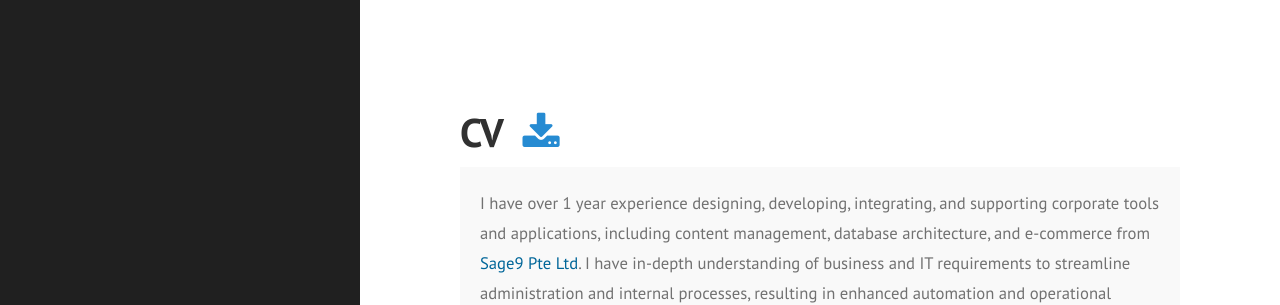
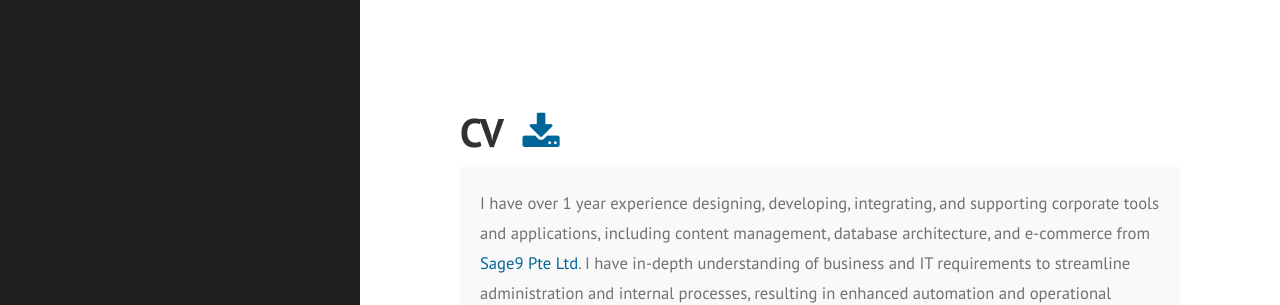
Before and after one commit to kim-misol/kim-misol.github.io, a Jekyll site: the page built from index.html, in a window 1280 px wide. Shown: the top 305 px of the page. Built offline with Jekyll 4.4.1, drawn with Linux system fonts in a browser that asks for light colours; nearby versions of some CDN libraries; Markdown is read by kramdown in place of the engine named in the settings; the list of posts is cut into pages by our own code.

Commit message:
Update index.html

```diff
--- a/index.html
+++ b/index.html
@@ -4,7 +4,8 @@
 ---
 <div class="post">
 
-    <h1>CV&ensp;<a href="../uploads/KIM_MISOL_CV.pdf" target="_blank"><i class="fa fa-download" aria-hidden="true"></i></a> </h1>
+    <h1>CV&ensp;<a href="../uploads/KIM_MISOL_CV.pdf" style="text-decoration: none;color:#006699" onMouseOver="this.style.fontWeight='bold';"
+                   onMouseOut="this.style.fontWeight='normal'" target="_blank"><i class="fa fa-download" aria-hidden="true"></i></a> </h1>
     <!--<time datetime="2020-0226 T00:00:00Z" class="post-date">Wed, Feb 26, 2020</time>-->
 
     <div class="message">
```
